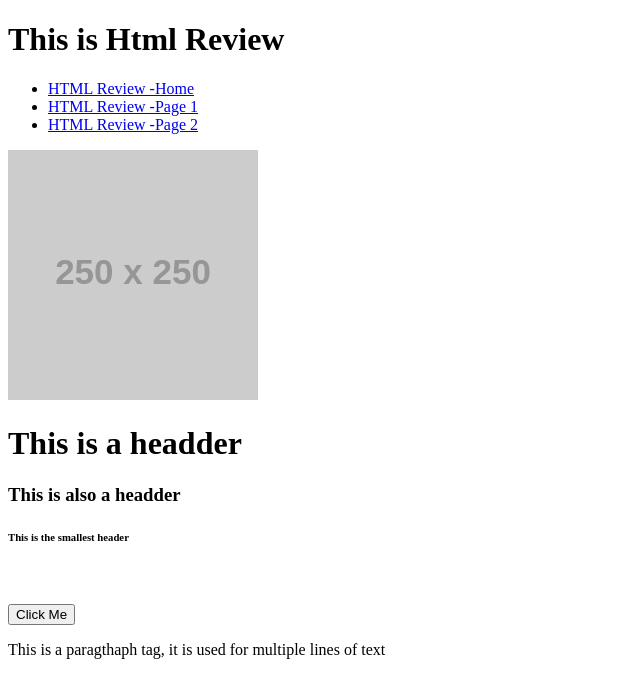
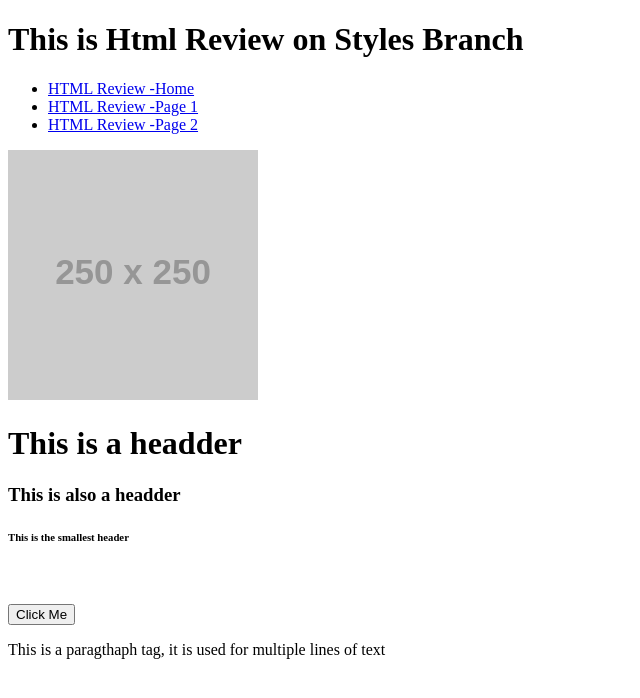
Before and after one commit to Alessandra8789/html_review, a plain HTML site: page index.html in a window 1280 px wide. Shown: the whole page, without its empty margins (0-640 px from the left). Drawn offline with Linux system fonts and the light colour scheme; placeholder pictures from the web are drawn by us.

Commit message:
Adjusted Page Headline

```diff
--- a/index.html
+++ b/index.html
@@ -5,7 +5,7 @@
     <title>Html Review - Home</title>
   </head>
   <body>
-    <h1> This is Html Review</h1>
+    <h1> This is Html Review on Styles Branch</h1>
     <header>
       <nav>
         <ul>
```
